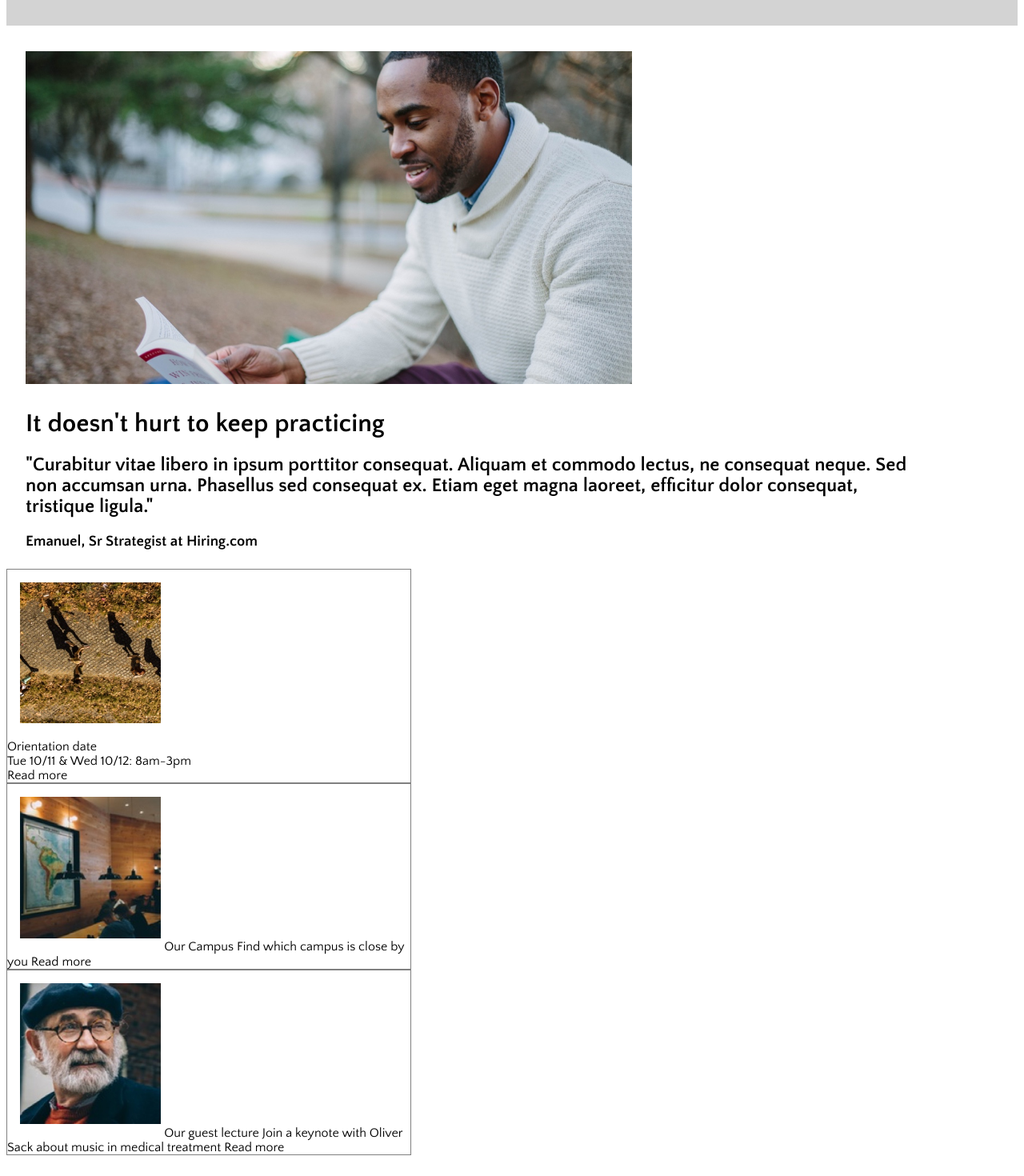
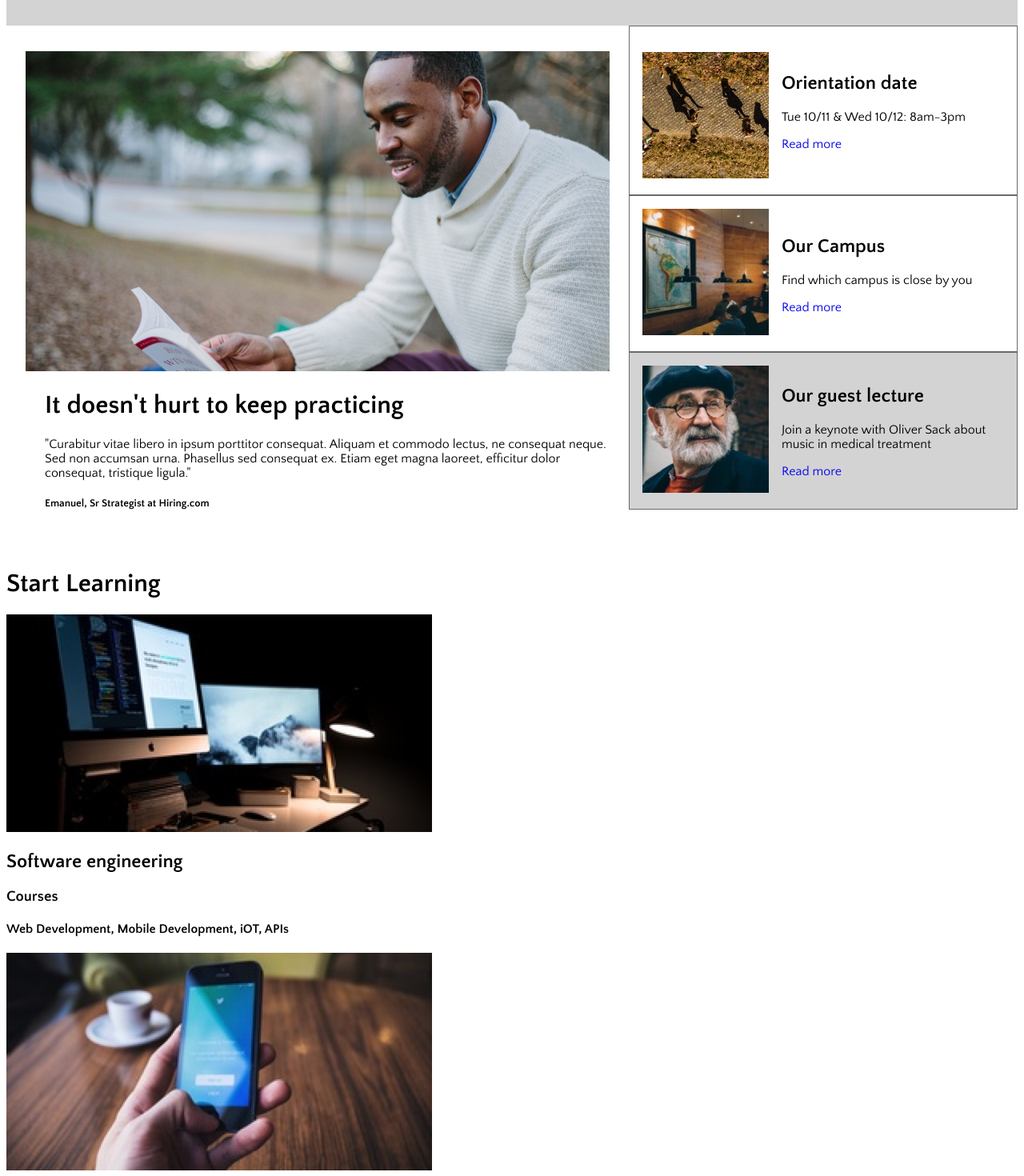
Before and after one commit to elainaprice/colmar-academy, a plain HTML site: page index.html in a window 1280 px wide. Shown: the part 665-2135 px from the top of the page at 80% size. Drawn offline with Linux system fonts and the light colour scheme; a web font is replaced by a local one.

Commit message:
Added start learning section in html

```diff
--- a/index.html
+++ b/index.html
@@ -9,8 +9,10 @@
 
 <!--content-->
   <body>
+
 <!--header-->
     <header>
+
 <!--header image and logo-->
       <div class=logo>
         <img src="resources/images/ic-logo.svg" alt="logo">
@@ -27,6 +29,7 @@
         </nav>
       </div>
     </header>
+
 <!--Banner Container-->
     <div class="banner-container">
         <img src="resources/images/banner.jpg" alt="patio table">
@@ -40,34 +43,208 @@
       </div>
     </div>
    </div>
-<!--Keep Practicing Section-->
+
+<!--Information Container Start-->
+<div class="information-banner">
+
+<!--Information Left Side Container Start-->
    <div class="information-container">
+
+<!--Left-Side Image-->
+     <div class="main-image">
        <img src="resources/images/information-main.jpg" alt="info image">
+     </div>
+
+<!--Main Text-->
      <div class="practice-box">
        <h1>It doesn't hurt to keep practicing</h1>
-       <h2>"Curabitur vitae libero in ipsum porttitor consequat. Aliquam et commodo lectus, ne consequat neque. Sed non accumsan urna. Phasellus sed consequat ex. Etiam eget magna laoreet, efficitur dolor consequat, tristique ligula."</h2>
-       <h3>Emanuel, Sr Strategist at Hiring.com</h3>
+       <p>"Curabitur vitae libero in ipsum porttitor consequat. Aliquam et commodo lectus, ne consequat neque. Sed non accumsan urna. Phasellus sed consequat ex. Etiam eget magna laoreet, efficitur dolor consequat, tristique ligula."</p>
+       <h5>Emanuel, Sr Strategist at Hiring.com</h5>
      </div>
+
   </div>
+<!--Information Left Side Container End-->
+
+<!--Information Boxes Right Start-->
 <div class="info-boxes">
-     <div class="orientation-box">
+
+<!--Orientation Box Start-->
+     <div class="category">
+
+<!--Orientation Image Start-->
+       <div class="orientation-image">
          <img src="resources/images/information-orientation.jpg" alt="orientation">
-       <span class="category">Orientation date</span>
-       <span class="details">Tue 10/11 & Wed 10/12: 8am-3pm</span>
-       <span class="Read">Read more</span>
        </div>
-     <div class="our-campus-box">
+<!--Orientation Image End-->
+
+<!--Orientation Text Start-->
+      <div class="category-text">
+        <h2>Orientation date</h2>
+        <p>Tue 10/11 & Wed 10/12: 8am-3pm</p>
+        <p><a href="#">Read more</a></p>
+      </div>
+<!--Orientation Text End-->
+
+      </div>
+<!--Orientation Box End-->
+
+<!--Our Campus Box Start-->
+     <div class="category">
+
+<!--Our Campus Image Start-->
+       <div class="category-image">
          <img src="resources/images/information-campus.jpg" alt="campus">
-       <span class="category">Our Campus</span>
-       <span class="details">Find which campus is close by you</span>
-       <span class="Read">Read more</span>
        </div>
-    <div class="guest-lecture-box">
+<!--Our Campus Image End-->
+
+<!--Our Campus Text Start-->
+       <div class="category-text">
+         <h2>Our Campus</h2>
+         <p>Find which campus is close by you</p>
+         <p><a href="#">Read more</a></p>
+       </div>
+<!--Our Campus Text End-->
+
+    </div>
+<!--Our Campus Box End-->
+
+<!--Guest Lecture Box Start-->
+    <div class="category-2">
+
+<!--Guest Lecture Image Start-->
+      <div class="category-image">
         <img src="resources/images/information-guest-lecture.jpg" alt="guest lecture">
-      <span class="category">Our guest lecture</span>
-      <span class="details">Join a keynote with Oliver Sack about music in medical treatment</span>
-      <span class="Read">Read more</span>
       </div>
+<!--Guest Lecture Image End-->
+
+<!--Guest Lecture Text Start-->
+      <div class="category-text">
+        <h2>Our guest lecture</h2>
+        <p>Join a keynote with Oliver Sack about music in medical treatment</p>
+        <p><a href="#">Read more</a></p>
       </div>
+<!--Guest Lecture Text End-->
+
+    </div>
+<!--Guest Lecture Box End-->
+
+  </div>
+<!--Information Boxes Right End-->
+
+  </div>
+<!--Information Container End-->
+
+<!--Learning Container Start-->
+  <div class="learning-container">
+
+<!--Learning Content Container Start-->
+    <div class="learning-content">
+
+<!--Learning Content Box Start-->
+      <div class="learning-content-box">
+
+<!--Start Learning Title Start-->
+        <div class="learning-title">
+          <h1>Start Learning</h1>
+        </div>
+<!--Start Learning Title End->
+
+<!--Software Engineering Box Image Start-->
+        <div class="course-img">
+          <img src="resources/images/course-software.jpg" alt="computer">
+        </div>
+<!--Software Engineering Box Image End-->
+
+<!--Software Engineering Box Text Start-->
+        <div class="course-text">
+          <h2>Software engineering</h2>
+          <h3>Courses</h3>
+          <h4>Web Development, Mobile Development, iOT, APIs</h4>
+        </div>
+<!--Software Engineering Box Text End-->
+
+<!--Computer Art Box Image Start-->
+        <div class="course-img">
+          <img src="resources/images/course-computer-art.jpg" alt="mobile phone">
+        </div>
+<!--Computer Art Box Image End-->
+
+<!--Computer Art Box Text Start-->
+        <div class="course-text">
+          <h2>Computer Art</h2>
+          <h3>Courses</h3>
+          <h4>Imaging & Design, Web Design, Motion Graphics & Visual Effects, Computer Animation</h4>
+        </div>
+<!--Computer Art Box Text End-->
+
+<!--Design Box Image Start-->
+        <div class="course-img">
+          <img src="resources/images/course-design.jpg" alt="camera">
+        </div>
+<!--Design Box Image End-->
+
+<!--Design Box Text Start-->
+        <div class="course-text">
+          <h2>Design</h2>
+          <h3>Courses</h3>
+          <h4>User Experience Design, User Research, Visual Design</h4>
+        </div>
+<!--Design Box Text End-->
+
+<!--Data Box Image Start-->
+        <div class="course-img">
+          <img src="resources/images/course-data.jpg" alt="laptop">
+        </div>
+<!--Data Box Image End-->
+
+<!--Data Box Text Start-->
+        <div class="course-text">
+          <h2>Data</h2>
+          <h3>Courses</h3>
+          <h4>Data Science, Big Data, SQL, Data Visualization</h4>
+        </div>
+<!--Data Box Text End-->
+
+<!--Business Box Image Start-->
+        <div class="course-img">
+          <img src="resources/images/course-business.jpg" alt="chess set">
+        </div>
+<!--Business Box Image End-->
+
+<!--Business Box Text Start-->
+        <div class="course-text">
+          <h2>Business</h2>
+          <h3>Courses</h3>
+          <h4>Product Development, Business Development, Startup</h4>
+        </div>
+<!--Business Box Text End-->
+
+<!--Marketing Box Image Start-->
+        <div class="course-img">
+          <img src="resources/images/course-marketing.jpg" alt="smart watch">
+        </div>
+<!--Marketing Box Image End-->
+
+<!--Marketing Box Text Start-->
+        <div class="course-text">
+          <h2>Marketing</h2>
+          <h3>Courses</h3>
+          <h4>Analytics, Content Marketing, Mobile Marketing</h4>
+        </div>
+<!--Business Box Text End-->
+
+
+        </div>
+<!--Learning Content Box Start-->
+
+      </div>
+<!--Learning Content Container End-->
+
+    </div>
+<!--Learning Container End-->
+
+
+
+
   </body>
 </html>
--- a/resources/css/style.css
+++ b/resources/css/style.css
@@ -107,16 +107,22 @@ h1 span {
 }
 
 /*Information Box Formatting*/
-.information-container img {
+
+.information-banner {
   display: flex;
-  flex-direction: column;
-  width: 60%;
-  margin: 32px 24px;
+}
+
+.information-container {
+    width: 60%;
+    padding: 32px 24px;
+}
+
+.main-image img {
+  width: 100%;
 }
 
 .practice-box {
-  margin: 24px;
-  padding-right: 100px;
+  margin-left: 24px;
 }
 
 .practice-box h1 {
@@ -128,35 +134,53 @@ h1 span {
 .info-boxes {
   display: flex;
   flex-direction: column;
-  align-items: right;
   width: 40%;
 }
 
-.info-boxes img {
-  display: inline-block;
-  flex-direction: column;
-  align-items: right;
-  width: 35%;
-  margin-left: 16px;
-  margin-top: 16px;
-  margin-bottom: 16px;
+.category {
+  display: inline-flex;
+  border: 1px solid dimgrey;
+  justify-content: center;
+  align-items: center;
 }
 
-.orientation-box {
-  border: solid grey 1px;
+/*Guest Lecture Box Formatting*/
+
+.category-2 {
+  display: inline-flex;
+  border: 1px solid dimgrey;
+  justify-content: center;
+  align-items: center;
+  background-color: lightgrey;
 }
 
-.orientation-box span {
-  display: inline-block;
-  width: 65%;
+.orientation-image {
+  width: 35%;
+  height: auto;
+  padding: 32px 16px 16px 16px;
 }
 
-.our-campus-box {
-  border: solid grey 1px;
+.orientation-image img {
+  width: 100%;
 }
 
-.guest-lecture-box {
-  border: solid grey 1px;
+.category-image {
+  width: 35%;
+  height: auto;
+  padding: 16px 16px;
+}
+
+.category-image img {
+  width: 100%;
+}
+
+.category-text {
+  display: inline-block;
+  width: 65%
+}
+
+.category-text a {
+  text-decoration: none;
 }
 
 /*Fonts*/
```
Lines whose indentation alone changed are shown as unchanged.
